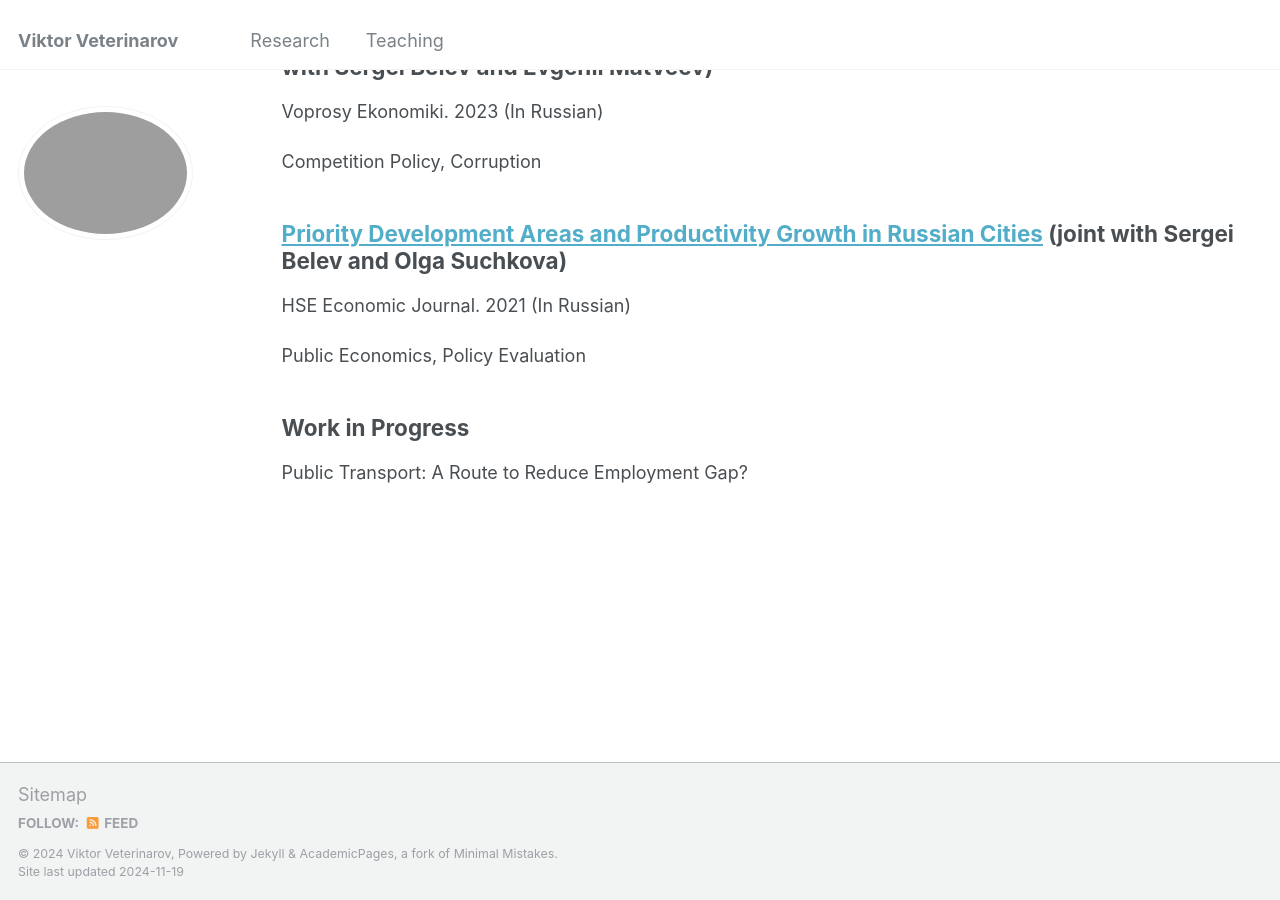
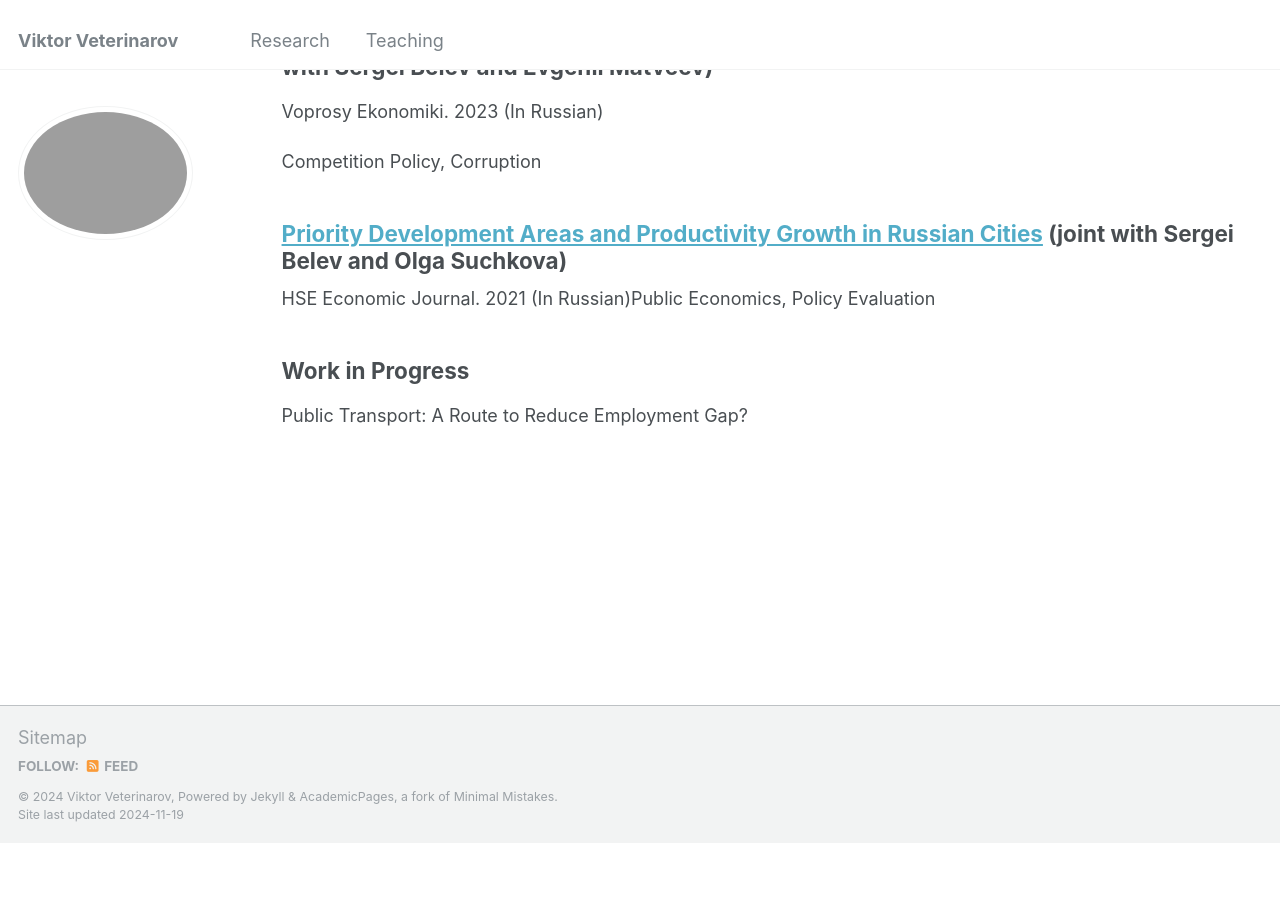
Before and after one commit to viktorveterinarov/viktorveterinarov.github.io, a Jekyll site: the page built from _pages/publications.md, in a window 1280 px wide and 900 px high, scrolled down 663 px. Built offline with Jekyll 4.4.1, drawn with Linux system fonts in a browser that asks for light colours; after the commit the page ends 1506 px from its top, so only the background shows below that.

Commit message:
Update publications.md

```diff
--- a/_pages/publications.md
+++ b/_pages/publications.md
@@ -31,9 +31,9 @@
 
 <a href="https://ej.hse.ru/en/2021-25-1/450433202.html" target="_blank">Priority Development Areas and Productivity Growth in Russian Cities</a> (joint with Sergei Belev and Olga Suchkova)
 -----
-<div style="margin: 0;">
- <p>HSE Economic Journal. 2021 (In Russian)</p>
- <p>Public Economics, Policy Evaluation</p>
+<div>
+  <p style="display: inline;">HSE Economic Journal. 2021 (In Russian)</p>
+  <p style="display: inline;">Public Economics, Policy Evaluation</p>
 </div>
 
 Work in Progress
```
